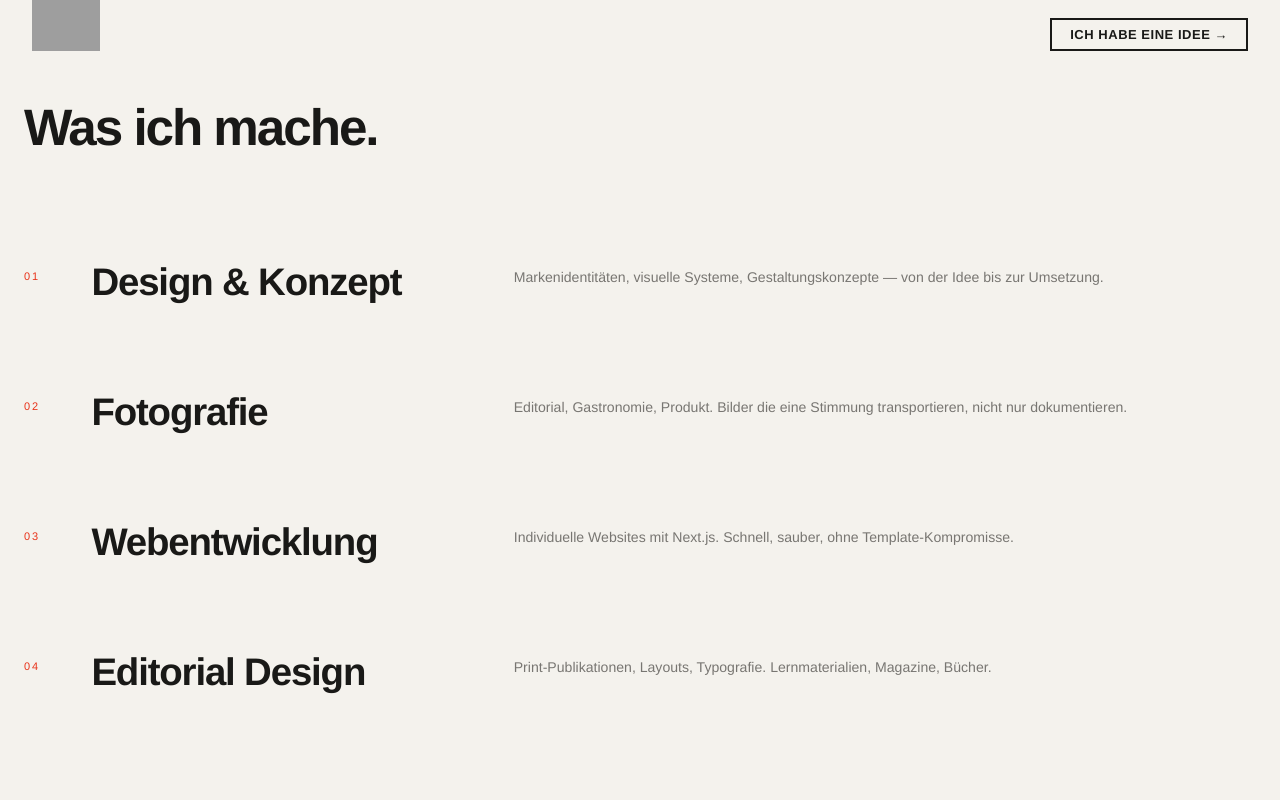
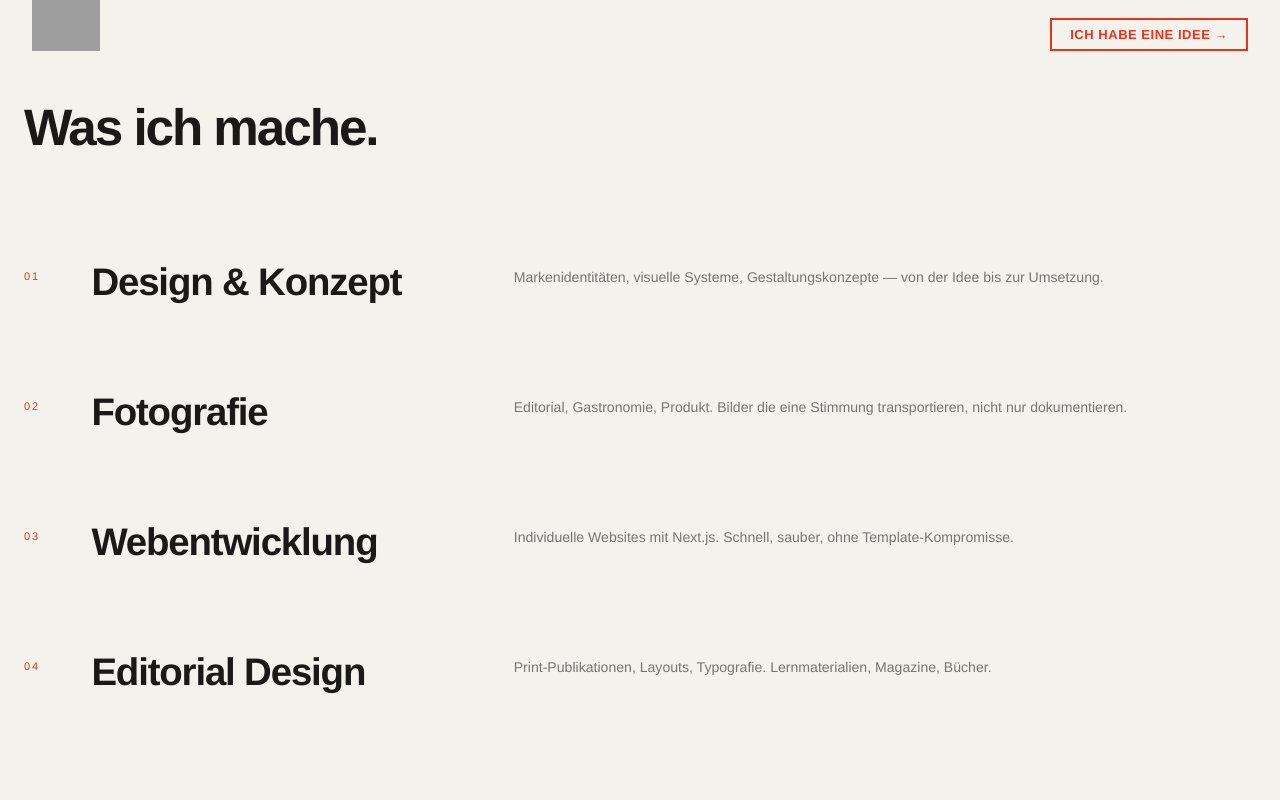
Before and after one commit to dxvxds03/studio-schander, a Next.js app: page / in a window 1280 px wide. Shown: the top 800 px of the page. Built offline with nearby package versions, Linux system fonts and the light colour scheme; no server answers; the database is empty; grey boxes are pictures that could not be loaded; a web font is replaced by a local one.

Commit message:
Portfolio Refining

```diff
--- a/src/components/HeroSection.tsx
+++ b/src/components/HeroSection.tsx
@@ -277,7 +277,7 @@ export default function HeroSection({ projects }: { projects: HeroProject[] }) {
           right: 0,
           bottom: 0,
           width: '50%',
-          background: '#0000CC',
+          background: 'var(--negroni)',
           zIndex: 0,
           pointerEvents: 'none',
         }} />
@@ -411,7 +411,7 @@ export default function HeroSection({ projects }: { projects: HeroProject[] }) {
             }}
           >
             <CyclingWord />
-            <span style={{ color: 'var(--negroni)', whiteSpace: 'nowrap' }}>Portfolio.</span>
+            <span style={{ color: '#0000CC', whiteSpace: 'nowrap' }}>Portfolio.</span>
           </h1>
           <CircleScrollButton />
         </motion.div>
--- a/src/components/Navigation.tsx
+++ b/src/components/Navigation.tsx
@@ -38,21 +38,21 @@ export default function Navigation() {
             fontSize: '13px',
             letterSpacing: '0.04em',
             textTransform: 'uppercase',
-            color: 'var(--ink)',
+            color: 'var(--negroni)',
             textDecoration: 'none',
-            border: '2px solid var(--ink)',
+            border: '2px solid var(--negroni)',
             padding: '8px 18px',
             lineHeight: 1,
             transition: 'background 0.15s ease, color 0.15s ease',
             whiteSpace: 'nowrap',
           }}
           onMouseEnter={e => {
-            e.currentTarget.style.background = 'var(--ink)'
+            e.currentTarget.style.background = 'var(--negroni)'
             e.currentTarget.style.color = 'var(--cream)'
           }}
           onMouseLeave={e => {
             e.currentTarget.style.background = 'transparent'
-            e.currentTarget.style.color = 'var(--ink)'
+            e.currentTarget.style.color = 'var(--negroni)'
           }}
         >
           ich habe eine idee →
```
